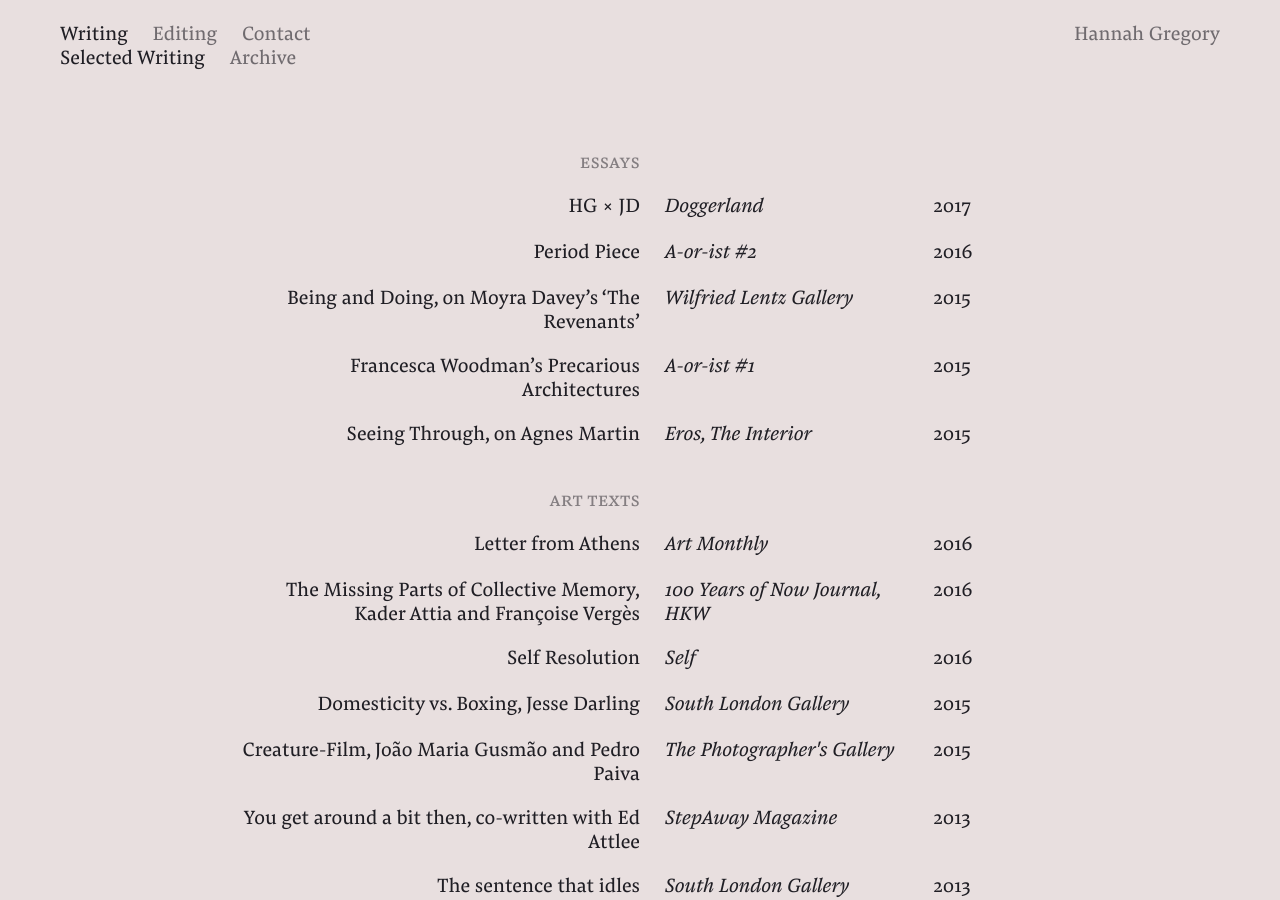
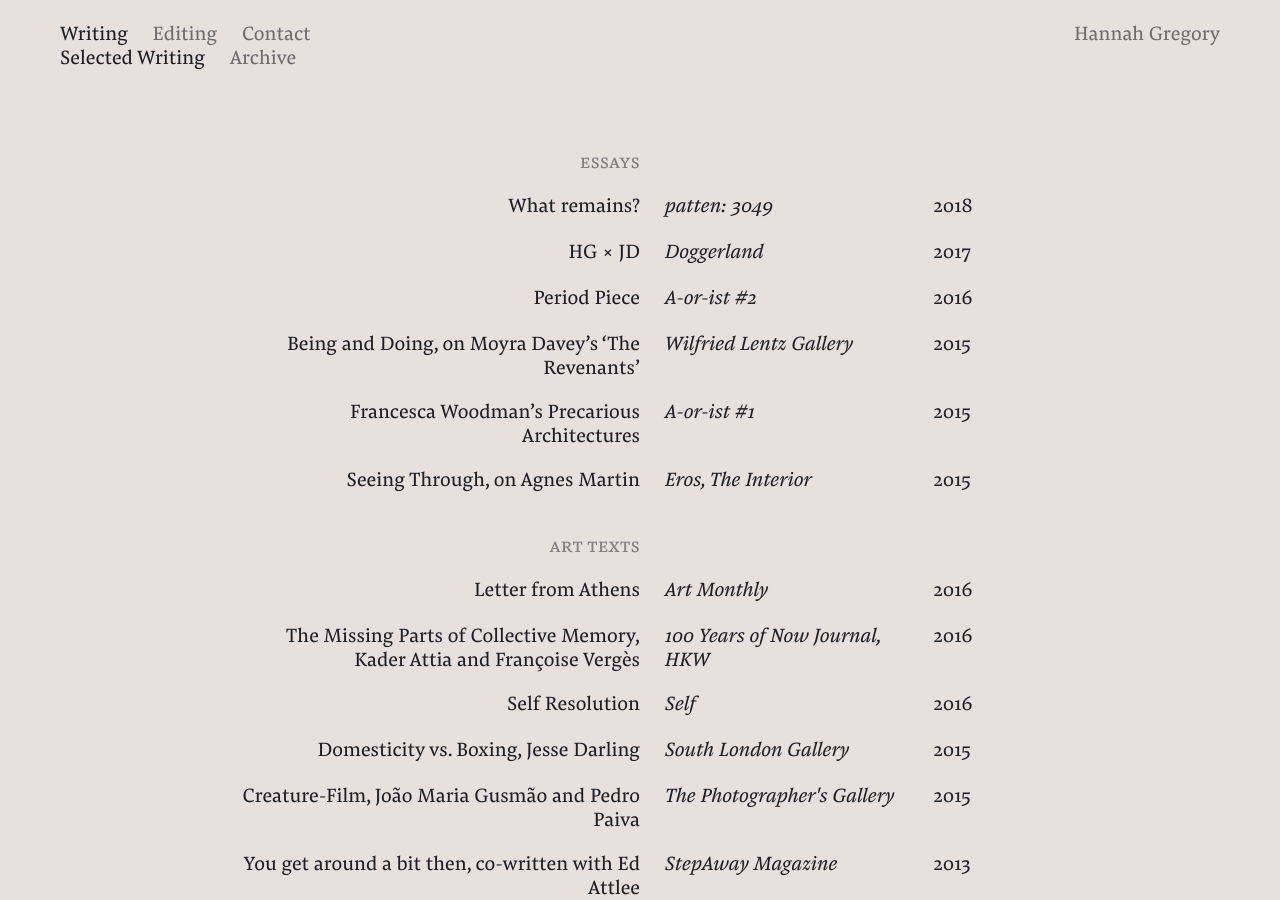
Before and after one commit to hg-site/hg-site.github.io, a Jekyll site: the page built from writing/index.markdown, in a window 1280 px wide and 900 px high. Built offline with Jekyll 4.4.1, drawn with Linux system fonts in a browser that asks for light colours.

Commit message:
Updated Index

```diff
--- a/writing/index.markdown
+++ b/writing/index.markdown
@@ -6,6 +6,14 @@
 
 <div class="sw-row">
 	<div class="sw-heading">Essays</div>
+</div>
+
+<div class="sw-row">
+	<a href="https://issuu.com/555-5555/docs/patten-3049">
+	<div class="sw-title">What remains?</div>
+	<div class="sw-publication">patten: 3049</div>
+	<div class="sw-year">2018</div>
+	</a>
 </div>
 
 <div class="sw-row">
```
